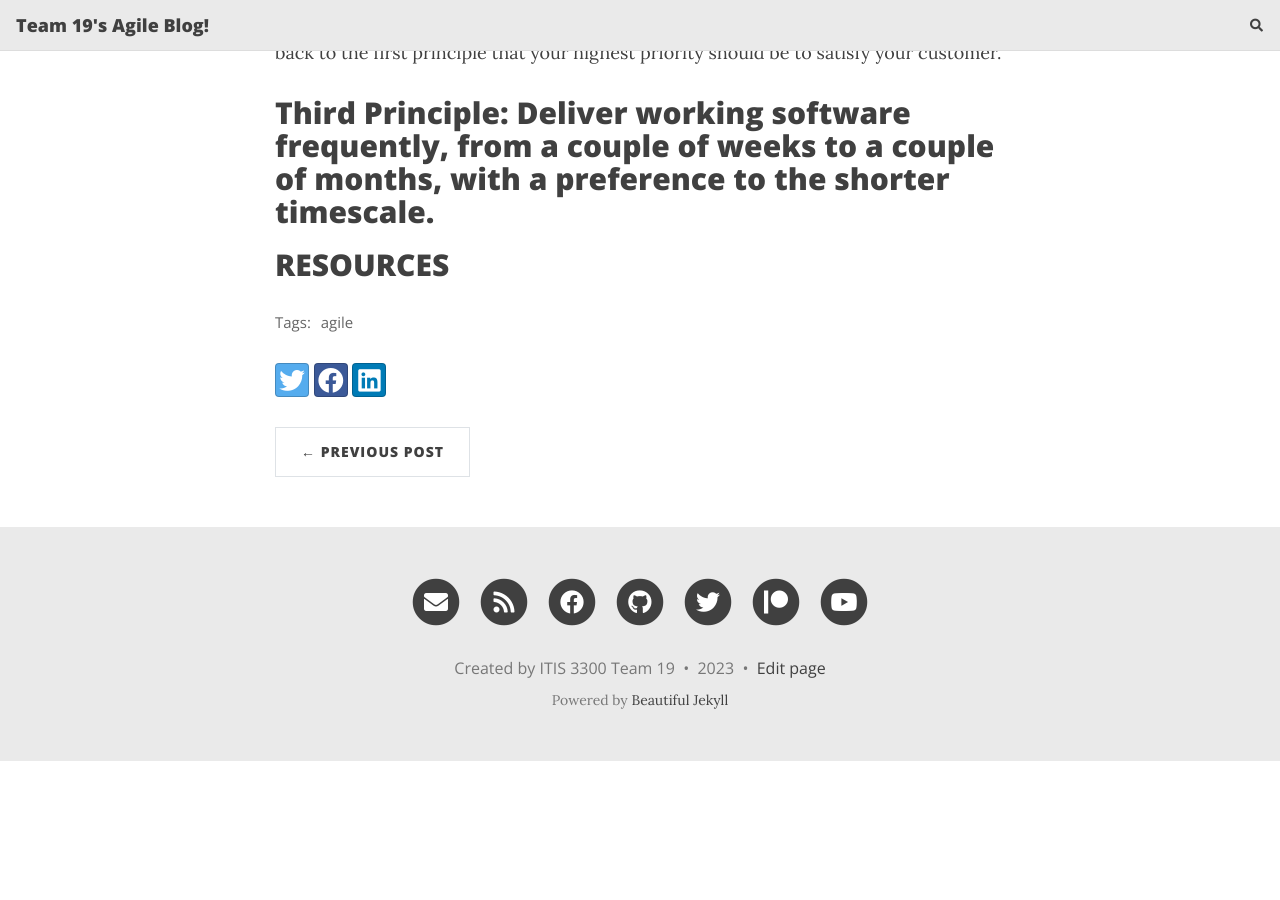
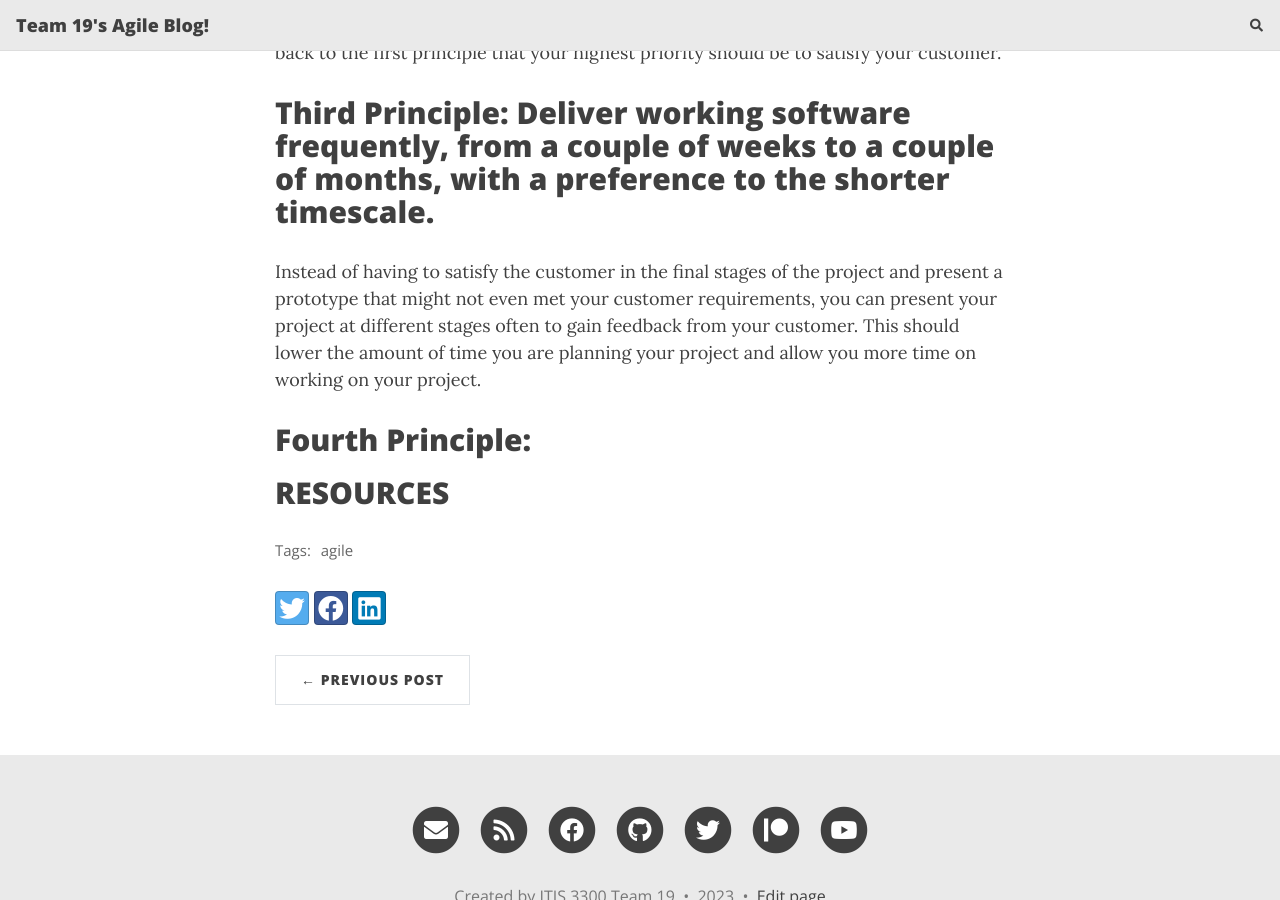
Before and after one commit to dlouangr/agile-blog, a Jekyll site: the page built from _posts/2023-09-11-post2.md, in a window 1280 px wide and 900 px high, scrolled down 1377 px. Built offline with Jekyll 4.4.1, drawn with Linux system fonts in a browser that asks for light colours; nearby versions of some CDN libraries; comment, search, counter and statistics services are not loaded; before the commit the page ends 2138 px from its top, so only the background shows below that.

Commit message:
Update 2023-09-11-post2.md

```diff
--- a/_posts/2023-09-11-post2.md
+++ b/_posts/2023-09-11-post2.md
@@ -18,10 +18,12 @@ Agile developers must get into the mindset that change is always welcome in even
 
 ## Third Principle: Deliver working software frequently, from a couple of weeks to a couple of months, with a preference to the shorter timescale.
 
+Instead of having to satisfy the customer in the final stages of the project and present a prototype that might not even met your customer requirements, you can present your project at different stages often to gain feedback from your customer. This should lower the amount of time you are planning your project and allow you more time on working on your project.
 
+## Fourth Principle:
 
 ## RESOURCES
 
-[^1]: https://www.productplan.com/glossary/agile-principles/
-[^2]: https://kanbanize.com/agile/project-management/principles
-[^3]: "Agile Manifesto" [Principles](https://agilemanifesto.org/principles.html)
+[^1]: "Agile Principles"[Product Plan](https://www.productplan.com/glossary/agile-principles/)
+[^2]: "What are the 12 Principles of Agile Project Management?" [Kanbanize](https://kanbanize.com/agile/project-management/principles)
+[^3]: "Principles behind the Agile Manifesto" [Agile Manifesto](https://agilemanifesto.org/principles.html)
```
